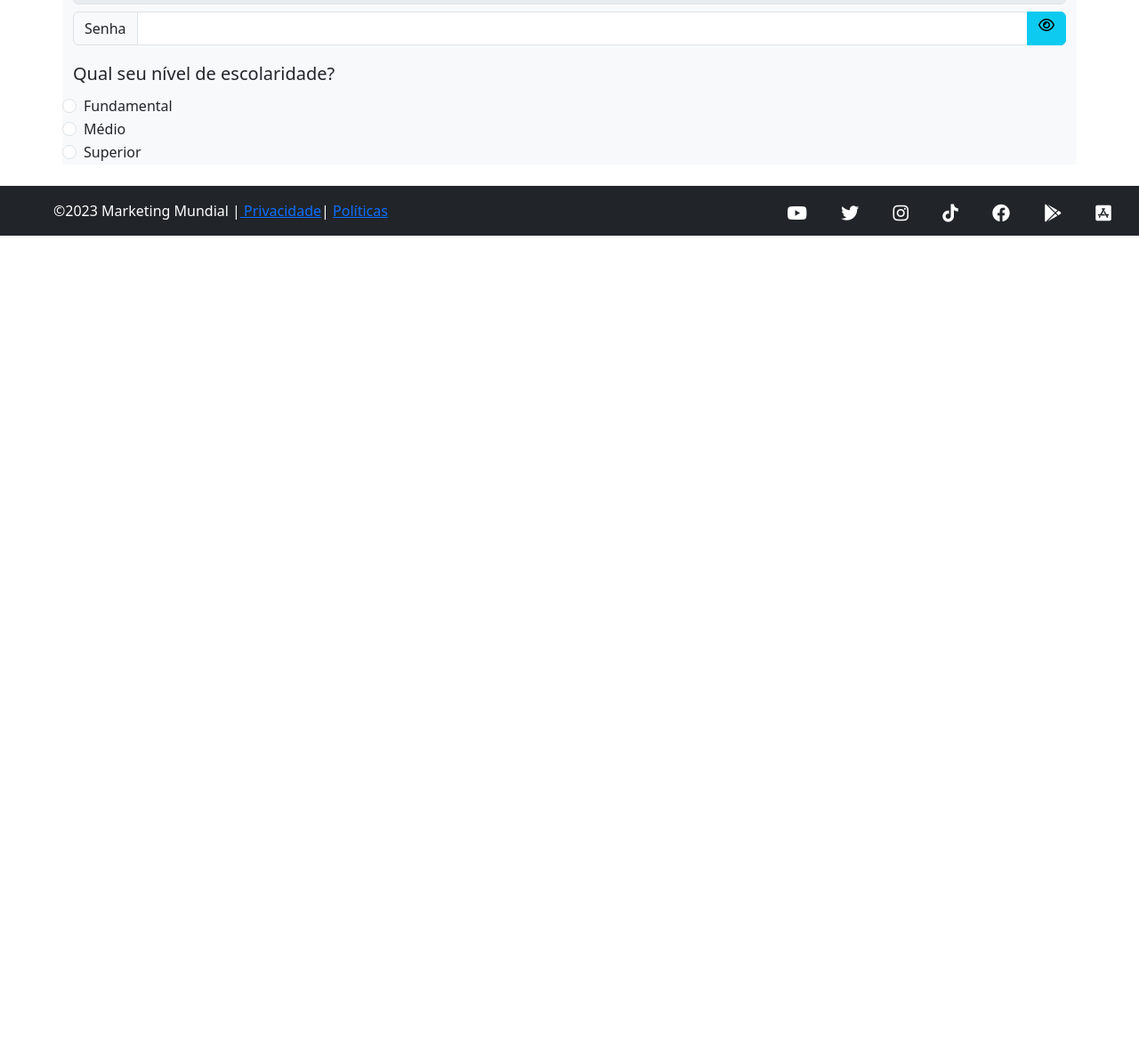
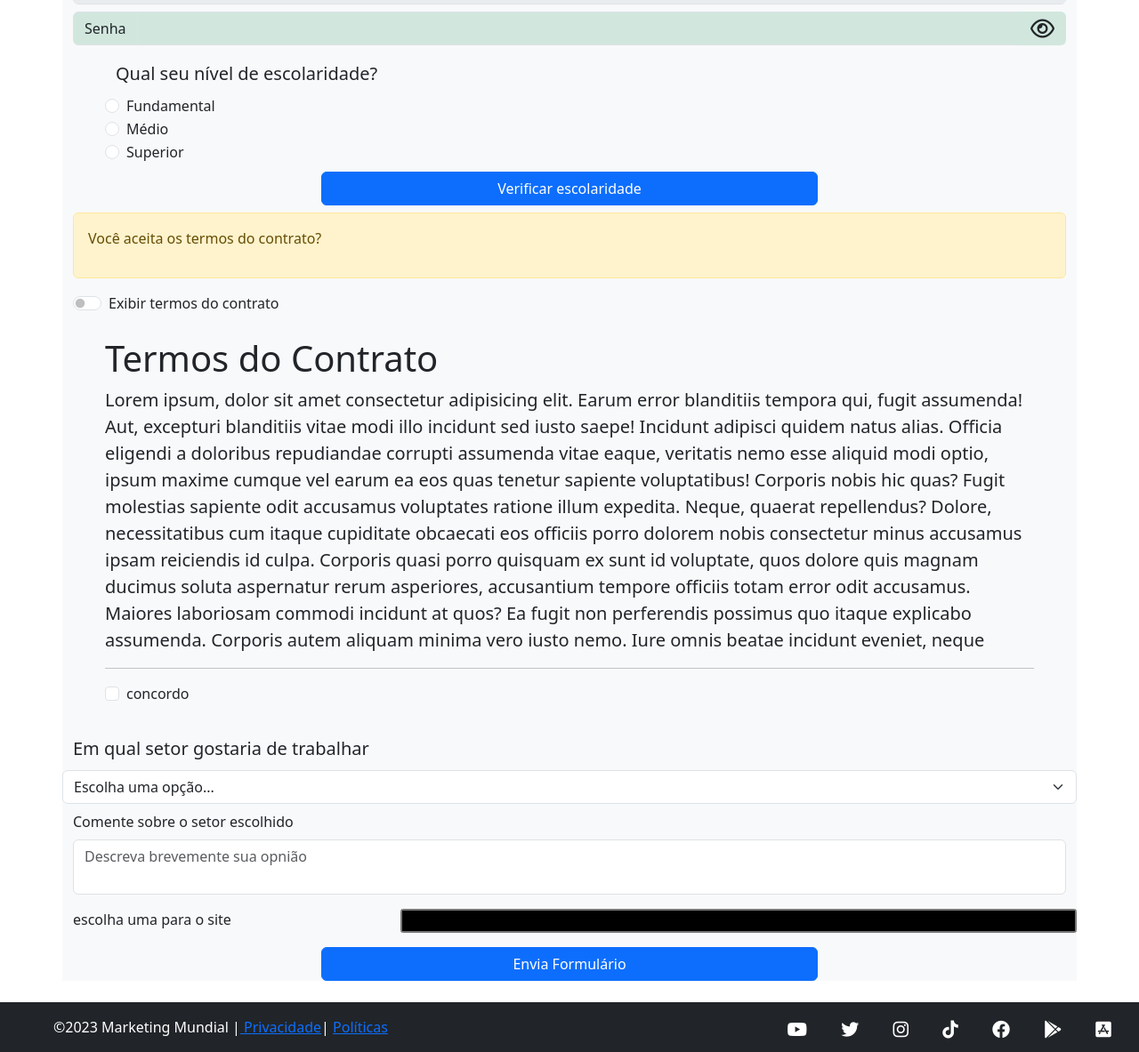
Before and after one commit to Alekerson/projeto_bootstrap, a plain HTML site: page pages/cadastro.html in a window 1280 px wide. Shown: the part 500-1683 px from the top of the page at 89% size. Before the commit the page ends 800 px from the top, so only its background shows below. Drawn offline with nearby package versions, Linux system fonts and the light colour scheme.

Commit message:
Finalizado formulário bootstrap

```diff
--- a/css/style.css
+++ b/css/style.css
@@ -8,3 +8,9 @@
 /* EFEITO MENU ATIVO */
 
 .active{border-bottom: 1px solid #fff;}
+
+/* PAGINA CADASTRO */
+
+.altura{height: 300px; overflow-y:scroll;}
+
+.remove{ resize: none;}
--- a/pages/cadastro.html
+++ b/pages/cadastro.html
@@ -57,12 +57,12 @@
 
       <!-- CAMPO NÚMERO E TEXTO: IDADE E ENDEREÇO -->
       <section class="row mb-2">
-            <div class="col-6">
+        <div class="col-md-6">
           <label for="idade" class="mb-2">Idade</label>
           <input type="number" name="idade" id="idade" class="form-control">
         </div>
 
-            <div class="col-6">
+        <div class="col-md-6">
           <label for="endereco" class="mb-2">Endereço</label>
           <input type="text" id="endereco" name="endereco" class="form-control">
         </div>
@@ -87,31 +87,119 @@
       <!-- CAMPO PASSWORD: SENHA -->
       <section class="row mb-2">
         <div class="col-12 input-group">
-                <label for="senha" class="input-group-text col-form-label">Senha</label>
-                <input type="password" name="senha" id="senha" class="form-control">
-                <i class="fa-regular fa-eye btn btn-info fs-6"></i>
+          <label for="senha" class="input-group-text col-form-label bg-success-subtle">Senha</label>
+          <input type="password" name="senha" id="senha" class="form-control bg-success-subtle">
+          <i class="fa-regular fa-eye btn bg-success-subtle fs-4 "></i>
         </div>
       </section>
 
       <!-- CAMPO RADIO -->
-            <section class="mb-2">
-                <div class="row">
+      <section class="row mb-2 ps-5">
         <label class="col-form-label-lg">Qual seu nível de escolaridade?</label>
 
         <div class="form-check">
           <input type="radio" name="escolaridade" id="fundamental" value="fundamental" class="form-check-input">
           <label for="fundamental" class="form-check-label">Fundamental</label>
         </div>
+
         <div class="form-check">
           <input type="radio" name="escolaridade" id="medio" value="medio" class="form-check-input">
           <label for="medio" class="form-check-label">Médio</label>
         </div>
+
         <div class="form-check">
           <input type="radio" name="escolaridade" id="Superior" value="Superior" class="form-check-input">
           <label for="Superior" class="form-check-label">Superior</label>
         </div>
+      </section>
+
+      <div class="col-6  mx-auto">
+        <button class="btn btn-primary col-12">Verificar escolaridade</button>
+      </div>
+
+      <!-- CAMPO SWITCH: TERMOS DE CONTRATO -->
+      <div class="alert alert-warning mt-2">
+        <p>Você aceita os termos do contrato?</p>
+      </div>
+
+      <section class="form-check form-switch">
+        <input type="checkbox" name="escolha" id="escolha" value="escola" class="form-check-input">
+        <label for="escolha" class="form-check-label">Exibir termos do contrato</label>
+      </section>
+
+      <!-- INFO DE CONTRATO -->
+      <section class="p-4" id="contrato">
+        <div class="container-fluid">
+          <h1>Termos do Contrato</h1>
+
+          <p class="lead altura">
+            Lorem ipsum, dolor sit amet consectetur adipisicing elit. Earum error blanditiis tempora qui, fugit
+            assumenda! Aut, excepturi blanditiis vitae modi illo incidunt sed iusto saepe! Incidunt adipisci quidem
+            natus alias.
+            Officia eligendi a doloribus repudiandae corrupti assumenda vitae eaque, veritatis nemo esse aliquid modi
+            optio, ipsum maxime cumque vel earum ea eos quas tenetur sapiente voluptatibus! Corporis nobis hic quas?
+            Fugit molestias sapiente odit accusamus voluptates ratione illum expedita. Neque, quaerat repellendus?
+            Dolore, necessitatibus cum itaque cupiditate obcaecati eos officiis porro dolorem nobis consectetur minus
+            accusamus ipsam reiciendis id culpa.
+            Corporis quasi porro quisquam ex sunt id voluptate, quos dolore quis magnam ducimus soluta aspernatur rerum
+            asperiores, accusantium tempore officiis totam error odit accusamus. Maiores laboriosam commodi incidunt at
+            quos?
+            Ea fugit non perferendis possimus quo itaque explicabo assumenda. Corporis autem aliquam minima vero iusto
+            nemo. Iure omnis beatae incidunt eveniet, neque maiores suscipit totam sunt quas repellat autem harum!
+            Maxime necessitatibus quod voluptatem cum ipsum ad tempore a maiores iure sapiente, excepturi qui. Inventore
+            amet delectus labore adipisci quis reiciendis magnam animi ducimus, quo excepturi numquam nostrum impedit
+            consectetur?
+            Omnis atque reprehenderit illum officiis nihil, qui consequatur, ea dolore unde odit et asperiores dolor id
+            quam voluptatibus? Fuga consequatur veritatis unde autem neque fugiat optio odit impedit natus illo.
+            Ullam nam tempora numquam autem? Facere nulla incidunt at deleniti ab, officiis deserunt fugit? Assumenda
+            fuga veniam exercitationem similique corporis amet inventore at magni. Quas voluptatibus recusandae
+            blanditiis omnis fugiat?
+            Beatae quibusdam possimus optio unde odit quisquam porro mollitia odio atque error obcaecati rem perferendis
+            inventore omnis aperiam ducimus expedita ea, dolores suscipit numquam aut voluptas soluta voluptates cum!
+            Mollitia?
+            Eligendi, placeat aliquid cum cumque est adipisci reprehenderit perferendis, dolore consequatur facere eos
+            iure officia expedita consectetur autem, omnis quae nesciunt enim magnam animi ullam impedit veritatis at
+            cupiditate. Corporis.
+          </p>
+
+          <hr>
+
+          <div class="form-check">
+            <input type="checkbox" name="concordo" id="concordo" value="concordo" class="form-check-input">
+            <label for="concordo" class="form-check-label"> concordo</label>
+          </div>
         </div>
       </section>
+
+      <!-- CAMPO SELECT -->
+      <section class="row mb-2">
+        <label class="col-form-label-lg">Em qual setor gostaria de trabalhar</label>
+        <select name="trabalho" class="form-select">
+          <option value="">Escolha uma opção...</option>
+          <option value="RH">RH</option>
+          <option value="Tecnologia">Tecnologia</option>
+          <option value="Financeiro">Financeiro</option>
+        </select>
+      </section>
+
+      <!-- CAMPO TEXTAREA: COMENTÁRIO -->
+      <section class="row mb-3">
+        <div class="col-12">
+          <label for="mensagem" class="mb-2">Comente sobre o setor escolhido</label>
+          <textarea name="mensagem" name="mensagem" id="mensagem" placeholder="Descreva brevemente sua opnião"
+            class="form-control remove"></textarea>
+        </div>
+      </section>
+
+      <!-- CAMPO DE COR -->
+      <section class="row mb-2">
+        <label for="cor" class="col-md-4">escolha uma para o site</label>
+        <input type="color" name="cor" id="cor" class="col-md-8 p-0">
+      </section>
+
+      <div class="col-6 mx-auto my-3">
+        <button type="submit" class="btn btn-primary col-12">Envia Formulário</button>
+      </div>
     </form>
 
   </main>
```
Also changed, not shown: index.html (+15 -3 lines). Lines whose indentation alone changed are shown as unchanged.
